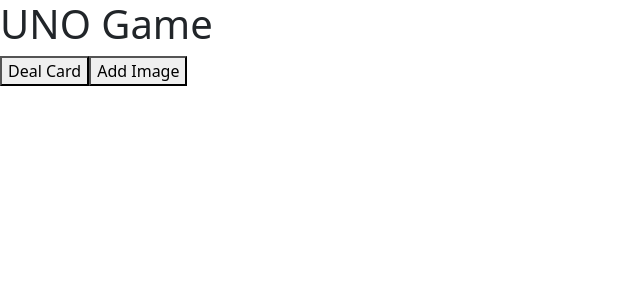
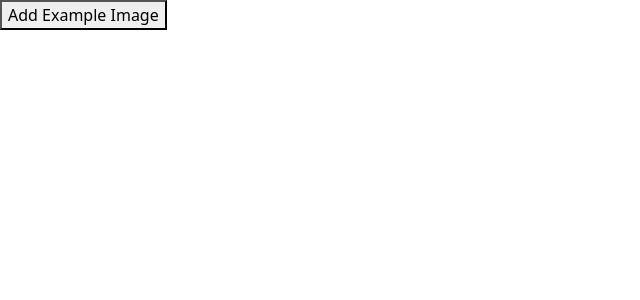
Before and after one commit to jjo527/JD-Project3, a React (Vite) app in the folder app/: page / in a window 1280 px wide. Shown: the top 300 px of the page, without its empty margins (0-640 px from the left). Built offline with nearby package versions, Linux system fonts and the light colour scheme.

Commit message:
can deal a single type of card

```diff
--- a/app/src/App.tsx
+++ b/app/src/App.tsx
@@ -1,24 +1,21 @@
-// src/App.tsx
-
-// const App: React.FC = () => {
-//   return (
-//     <div>
-//       <h1>UNO Game</h1>
-//       <Dealer />
-//     </div>
-//   );
-// };
-
-import React, { useState } from "react";
-import Dealer from "./components/Dealer";
+import React, { useState } from 'react';
+import Button from './components/Button';
+import ImageColumn from './components/ImageColumn';
 
 const App: React.FC = () => {
+  const [images, setImages] = useState<string[]>([]);
 
+  const handleButtonClick = () => {
+    // Simulating image generation (replace this with your actual image URLs)
+    const newImages: string[] = [
+      'https://via.placeholder.com/150',
+    ];
+    setImages(newImages);
+  };
 
   return (
     <div>
-      <h1>UNO Game</h1>
-      <Dealer />
+      <ImageColumn></ImageColumn>
     </div>
   );
 };
--- a/app/src/components/ImageColumn.tsx
+++ b/app/src/components/ImageColumn.tsx
@@ -1,18 +1,31 @@
 import React, { useState } from "react";
-import BlUE6 from "../assets/images/Blue_6.png"; //
+import exampleImage from "../assets/images/Blue_4.png";
 
-interface ImageColumnProps {
-  images: string[];
-}
+const ImageColumnLayout: React.FC = () => {
+  const [images, setImages] = useState<string[]>([]);
 
-const ImageColumn: React.FC<ImageColumnProps> = ({ images }) => {
-    return (
-      <div className="column">
-        {images.map((url, index) => (
-          <img key={index} src={BlUE6} alt={`Image ${index + 1}`} />
+  const handleAddImage = () => {
+    setImages([...images, exampleImage]);
+  };
+
+  return (
+    <div>
+      <div>
+        <button onClick={handleAddImage}>Add Example Image</button>
+      </div>
+      <div style={{ display: "flex" }}>
+        {images.map((imageUrl, index) => (
+          <div key={index} style={{ flex: 1, margin: "5px" }}>
+            <img
+              src={imageUrl}
+              alt={`Image ${index}`}
+              style={{ width: "100%", height: "250px" }}
+            />
+          </div>
         ))}
       </div>
-    );
-  };
+    </div>
+  );
+};
 
-export default ImageColumn;
+export default ImageColumnLayout;
```
Also changed, not shown: app/src/components/Button.tsx (+5 -11 lines).
